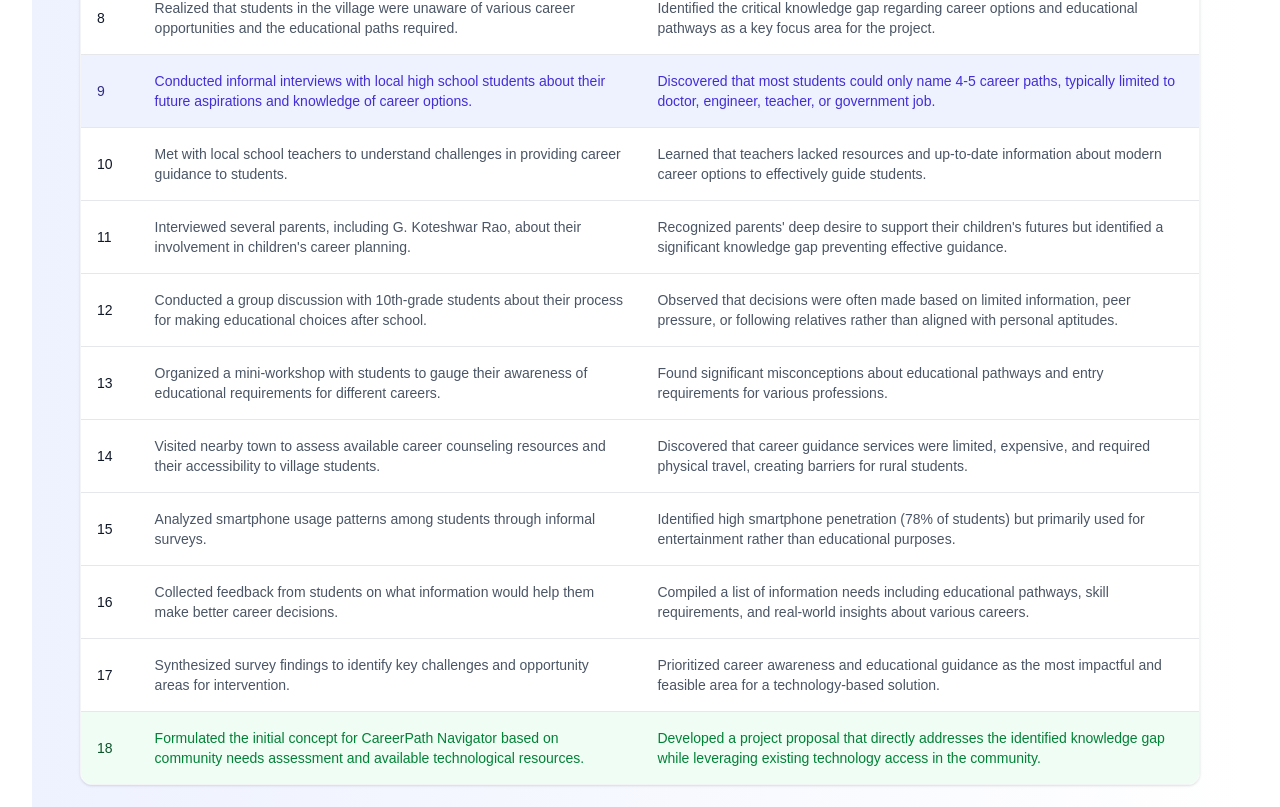
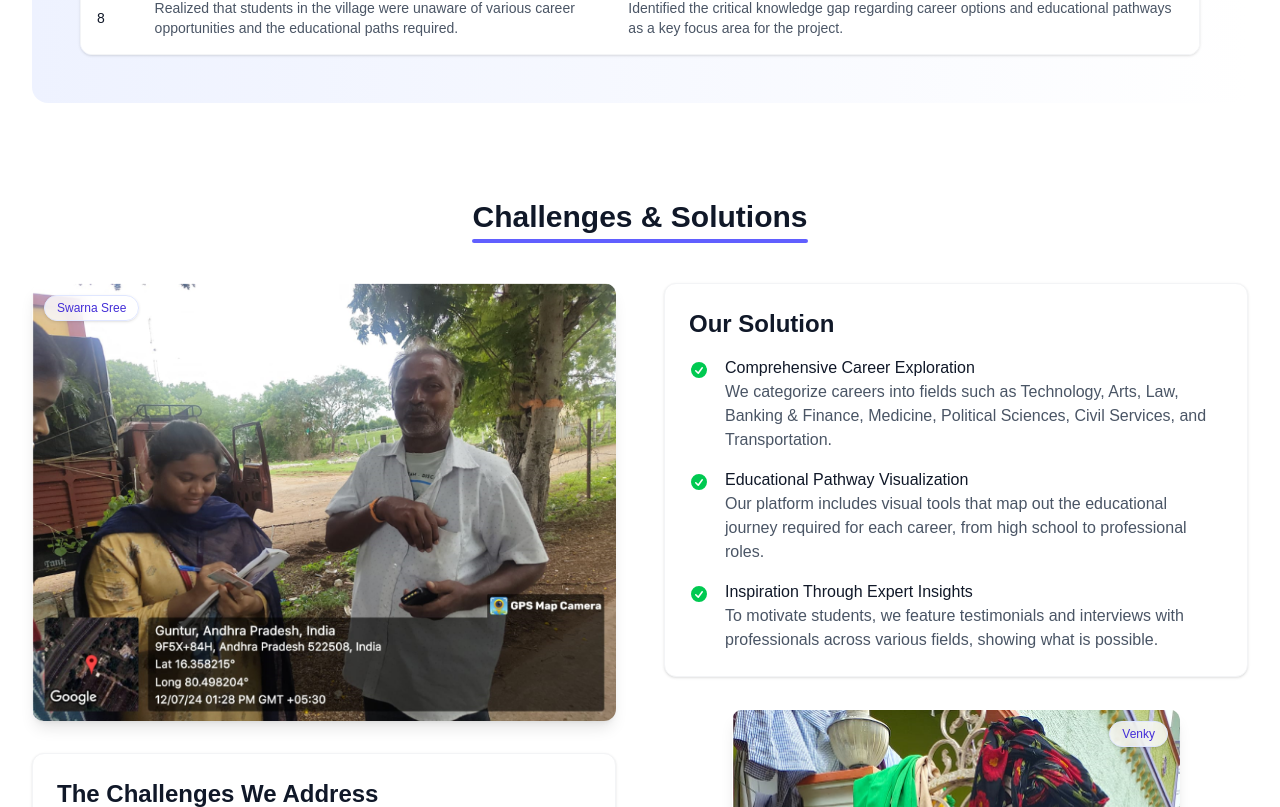
Before and after one commit to nithinramkalava/CareerPath-Navigator, a Next.js app: page /about in a window 1280 px wide. Shown: the part 2173-2980 px from the top of the page. Built offline with nearby package versions, Linux system fonts and the light colour scheme.

Commit message:
Update About Page

```diff
--- a/src/app/about/page.tsx
+++ b/src/app/about/page.tsx
@@ -165,56 +165,6 @@ export default function AboutPage() {
                     <td className="px-4 py-4 whitespace-nowrap text-sm font-medium text-gray-900">8</td>
                     <td className="px-4 py-4 text-sm text-gray-600">Realized that students in the village were unaware of various career opportunities and the educational paths required.</td>
                     <td className="px-4 py-4 text-sm text-gray-600">Identified the critical knowledge gap regarding career options and educational pathways as a key focus area for the project.</td>
-                  </tr>
-                  <tr className="bg-indigo-50">
-                    <td className="px-4 py-4 whitespace-nowrap text-sm font-medium text-indigo-900">9</td>
-                    <td className="px-4 py-4 text-sm text-indigo-700">Conducted informal interviews with local high school students about their future aspirations and knowledge of career options.</td>
-                    <td className="px-4 py-4 text-sm text-indigo-700">Discovered that most students could only name 4-5 career paths, typically limited to doctor, engineer, teacher, or government job.</td>
-                  </tr>
-                  <tr>
-                    <td className="px-4 py-4 whitespace-nowrap text-sm font-medium text-gray-900">10</td>
-                    <td className="px-4 py-4 text-sm text-gray-600">Met with local school teachers to understand challenges in providing career guidance to students.</td>
-                    <td className="px-4 py-4 text-sm text-gray-600">Learned that teachers lacked resources and up-to-date information about modern career options to effectively guide students.</td>
-                  </tr>
-                  <tr>
-                    <td className="px-4 py-4 whitespace-nowrap text-sm font-medium text-gray-900">11</td>
-                    <td className="px-4 py-4 text-sm text-gray-600">Interviewed several parents, including G. Koteshwar Rao, about their involvement in children's career planning.</td>
-                    <td className="px-4 py-4 text-sm text-gray-600">Recognized parents' deep desire to support their children's futures but identified a significant knowledge gap preventing effective guidance.</td>
-                  </tr>
-                  <tr>
-                    <td className="px-4 py-4 whitespace-nowrap text-sm font-medium text-gray-900">12</td>
-                    <td className="px-4 py-4 text-sm text-gray-600">Conducted a group discussion with 10th-grade students about their process for making educational choices after school.</td>
-                    <td className="px-4 py-4 text-sm text-gray-600">Observed that decisions were often made based on limited information, peer pressure, or following relatives rather than aligned with personal aptitudes.</td>
-                  </tr>
-                  <tr>
-                    <td className="px-4 py-4 whitespace-nowrap text-sm font-medium text-gray-900">13</td>
-                    <td className="px-4 py-4 text-sm text-gray-600">Organized a mini-workshop with students to gauge their awareness of educational requirements for different careers.</td>
-                    <td className="px-4 py-4 text-sm text-gray-600">Found significant misconceptions about educational pathways and entry requirements for various professions.</td>
-                  </tr>
-                  <tr>
-                    <td className="px-4 py-4 whitespace-nowrap text-sm font-medium text-gray-900">14</td>
-                    <td className="px-4 py-4 text-sm text-gray-600">Visited nearby town to assess available career counseling resources and their accessibility to village students.</td>
-                    <td className="px-4 py-4 text-sm text-gray-600">Discovered that career guidance services were limited, expensive, and required physical travel, creating barriers for rural students.</td>
-                  </tr>
-                  <tr>
-                    <td className="px-4 py-4 whitespace-nowrap text-sm font-medium text-gray-900">15</td>
-                    <td className="px-4 py-4 text-sm text-gray-600">Analyzed smartphone usage patterns among students through informal surveys.</td>
-                    <td className="px-4 py-4 text-sm text-gray-600">Identified high smartphone penetration (78% of students) but primarily used for entertainment rather than educational purposes.</td>
-                  </tr>
-                  <tr>
-                    <td className="px-4 py-4 whitespace-nowrap text-sm font-medium text-gray-900">16</td>
-                    <td className="px-4 py-4 text-sm text-gray-600">Collected feedback from students on what information would help them make better career decisions.</td>
-                    <td className="px-4 py-4 text-sm text-gray-600">Compiled a list of information needs including educational pathways, skill requirements, and real-world insights about various careers.</td>
-                  </tr>
-                  <tr>
-                    <td className="px-4 py-4 whitespace-nowrap text-sm font-medium text-gray-900">17</td>
-                    <td className="px-4 py-4 text-sm text-gray-600">Synthesized survey findings to identify key challenges and opportunity areas for intervention.</td>
-                    <td className="px-4 py-4 text-sm text-gray-600">Prioritized career awareness and educational guidance as the most impactful and feasible area for a technology-based solution.</td>
-                  </tr>
-                  <tr className="bg-green-50">
-                    <td className="px-4 py-4 whitespace-nowrap text-sm font-medium text-green-900">18</td>
-                    <td className="px-4 py-4 text-sm text-green-700">Formulated the initial concept for CareerPath Navigator based on community needs assessment and available technological resources.</td>
-                    <td className="px-4 py-4 text-sm text-green-700">Developed a project proposal that directly addresses the identified knowledge gap while leveraging existing technology access in the community.</td>
                   </tr>
                 </tbody>
               </table>
```
